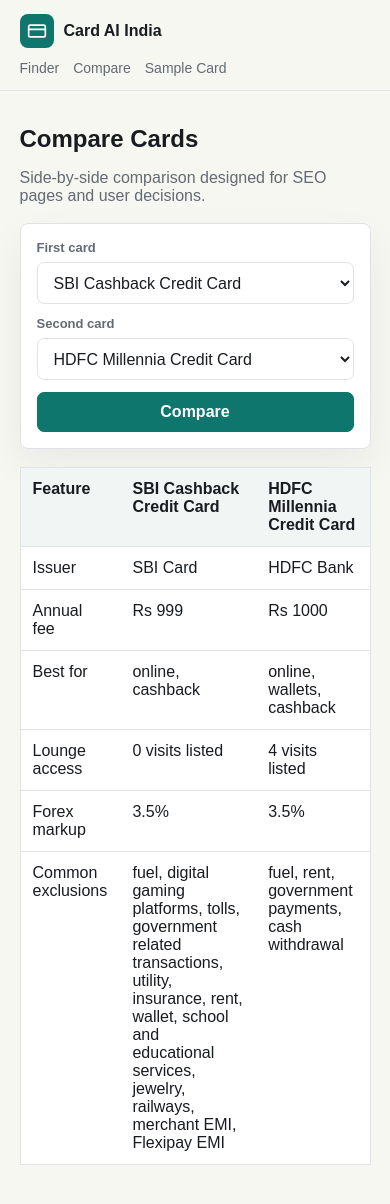
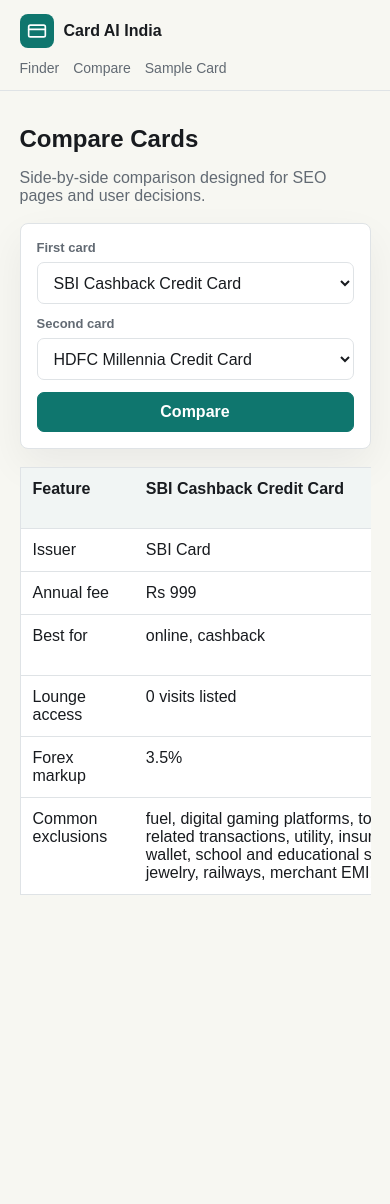
Before and after one commit to nrj1007/simplify-cards, a Next.js app: page /compare in a window 390 px wide. Shown: the top 1204 px of the page. After the commit the page ends 989 px from the top, so only its background shows below. Built offline with nearby package versions, Linux system fonts and the light colour scheme.

Commit message:
Improve mobile compare layout

```diff
--- a/app/compare/page.tsx
+++ b/app/compare/page.tsx
@@ -50,6 +50,7 @@
         <button className="button">Compare</button>
       </form>
 
+      <div className="table-wrap">
         <table className="compare-table">
           <tbody>
             <tr>
@@ -89,6 +90,7 @@
             </tr>
           </tbody>
         </table>
+      </div>
     </section>
   );
 }
--- a/app/globals.css
+++ b/app/globals.css
@@ -71,6 +71,7 @@
 
 .nav {
   display: flex;
+  flex-wrap: wrap;
   gap: 14px;
   color: var(--muted);
   font-size: 14px;
@@ -302,6 +303,7 @@
   background: var(--panel);
   border: 1px solid var(--line);
   border-collapse: collapse;
+  min-width: 640px;
   width: 100%;
 }
 
@@ -411,6 +413,7 @@
 
 .table-wrap {
   overflow-x: auto;
+  width: 100%;
 }
 
 @media (max-width: 760px) {
```
Lines whose indentation alone changed are shown as unchanged.
